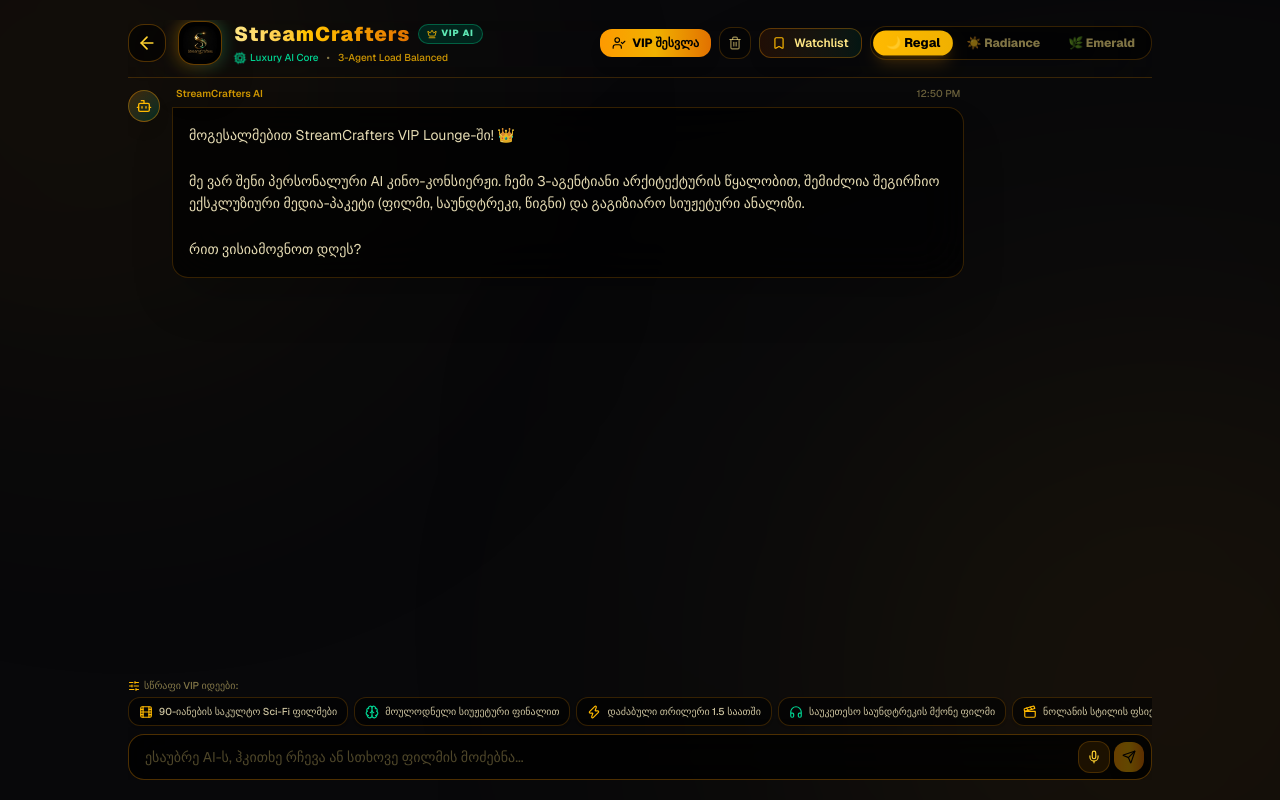
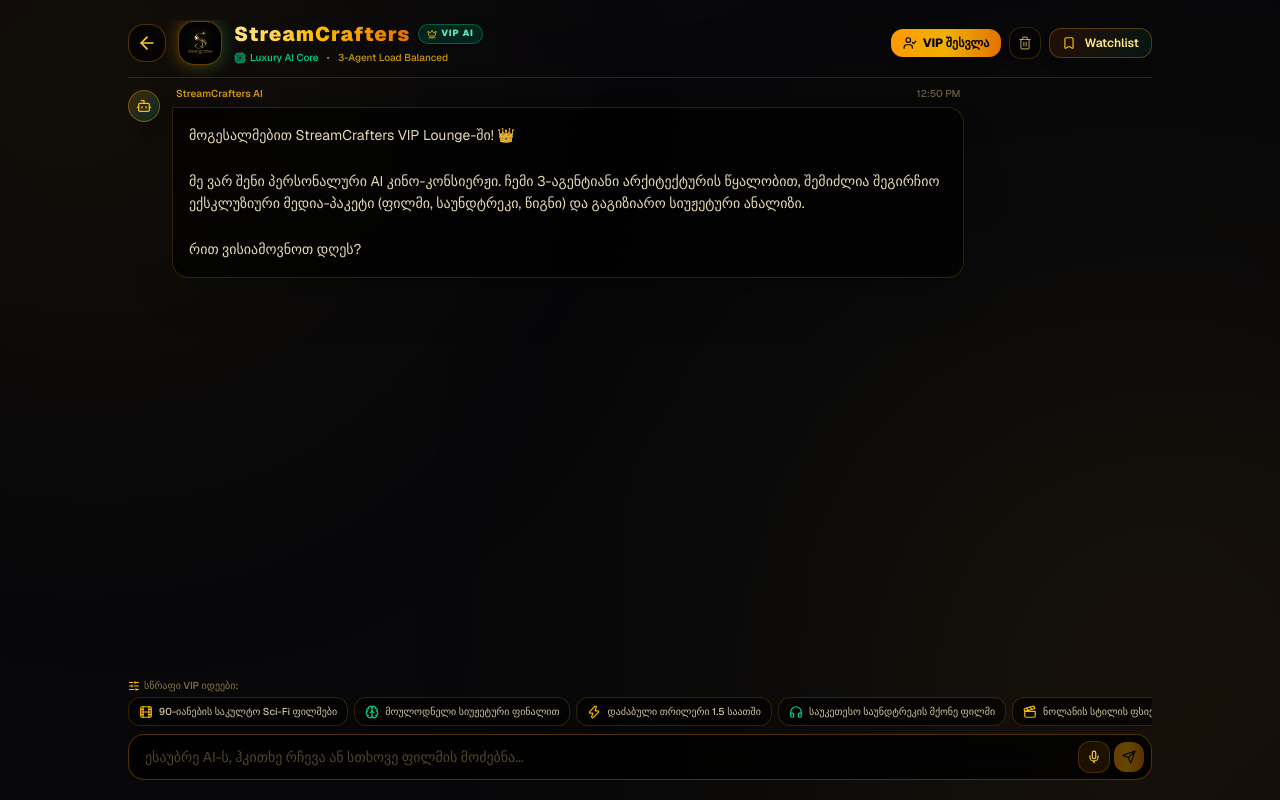
Before and after one commit to lukitomukba-hue/streamcrafters, a Next.js app: page /chat in a window 1280 px wide. Built offline with nearby package versions, Linux system fonts and the light colour scheme.

Commit message:
Remove mood selector bar from header

```diff
--- a/src/app/chat/page.tsx
+++ b/src/app/chat/page.tsx
@@ -7,8 +7,6 @@
 } from "lucide-react";
 import Link from "next/link";
 import AuthModal from "../components/AuthModal";
-
-type Mood = "moody" | "happy" | "chill";
 
 interface MovieResult {
   title: string; year: string; director: string; imdbRating: string; matchScore: number;
@@ -20,7 +18,6 @@
 }
 
 export default function ChatPage() {
-  const [mood, setMood] = useState<Mood>("moody");
   const [input, setInput] = useState("");
   const [loading, setLoading] = useState(false);
   const [isListening, setIsListening] = useState(false);
@@ -77,18 +74,6 @@
     setTimeout(() => setCopiedMovieTitle(null), 2500);
   };
 
-  const themeStyles = {
-    moody: "bg-[#08080a] text-amber-100/90 border-amber-900/30",
-    happy: "bg-[#0b0c09] text-amber-50 border-emerald-900/40",
-    chill: "bg-[#050a08] text-emerald-50 border-emerald-900/40",
-  };
-
-  const orbGlows = {
-    moody: "from-amber-600/20 via-yellow-600/10 to-emerald-950/20",
-    happy: "from-amber-500/20 via-orange-600/15 to-emerald-900/20",
-    chill: "from-emerald-600/20 via-teal-700/15 to-amber-900/20",
-  };
-
   const promptChips = [
     { icon: <Film className="w-3.5 h-3.5 text-amber-400" />, text: "90-იანების საკულტო Sci-Fi ფილმები" },
     { icon: <Brain className="w-3.5 h-3.5 text-emerald-400" />, text: "მოულოდნელი სიუჟეტური ფინალით" },
@@ -124,7 +109,7 @@
       const res = await fetch("/api/recommend", {
         method: "POST",
         headers: { "Content-Type": "application/json" },
-        body: JSON.stringify({ messages: newMessages, mood }),
+        body: JSON.stringify({ messages: newMessages, mood: "moody" }),
       });
       const data = await res.json();
       const aiMsg: Message = {
@@ -144,9 +129,9 @@
   };
 
   return (
-    <main className={`fixed inset-0 transition-colors duration-700 ${themeStyles[mood]} flex flex-col p-3 md:p-5 overflow-hidden select-none font-sans`}>
-      <div className={`absolute -top-40 -left-40 w-[35rem] h-[35rem] bg-gradient-to-br ${orbGlows[mood]} rounded-full blur-[160px] pointer-events-none animate-pulse`} />
-      <div className={`absolute -bottom-40 -right-40 w-[40rem] h-[40rem] bg-gradient-to-tl ${orbGlows[mood]} rounded-full blur-[180px] pointer-events-none`} />
+    <main className="fixed inset-0 bg-[#08080a] text-amber-100/90 border-amber-900/30 flex flex-col p-3 md:p-5 overflow-hidden select-none font-sans">
+      <div className="absolute -top-40 -left-40 w-[35rem] h-[35rem] bg-gradient-to-br from-amber-600/20 via-yellow-600/10 to-emerald-950/20 rounded-full blur-[160px] pointer-events-none animate-pulse" />
+      <div className="absolute -bottom-40 -right-40 w-[40rem] h-[40rem] bg-gradient-to-tl from-amber-600/20 via-yellow-600/10 to-emerald-950/20 rounded-full blur-[180px] pointer-events-none" />
 
       <div className="max-w-5xl w-full mx-auto flex-1 flex flex-col h-full min-h-0 overflow-hidden relative z-10">
         <header className="shrink-0 flex flex-col md:flex-row md:items-center justify-between border-b border-amber-500/20 pb-3 mb-2 gap-2 backdrop-blur-2xl z-20">
@@ -186,29 +171,17 @@
             </div>
           </div>
 
-          <div className="flex items-center justify-between md:justify-end gap-2 w-full md:w-auto">
-            <div className="hidden md:flex items-center gap-2">
+          <div className="flex items-center justify-end gap-2 w-full md:w-auto">
             <button onClick={() => setIsAuthOpen(true)} className="px-3 py-1.5 bg-gradient-to-r from-amber-500 via-yellow-500 to-amber-600 hover:from-amber-400 hover:to-yellow-400 text-black font-extrabold rounded-xl text-xs flex items-center gap-1.5 shadow-lg active:scale-95 transition">
               <UserCheck className="w-3.5 h-3.5" /> VIP შესვლა
             </button>
-              <button onClick={() => setMessages([{ id: Date.now().toString(), sender: "ai", text: "ჩატი გასუფთავებულია!", timestamp: new Date().toLocaleTimeString([], { hour: "2-digit", minute: "2-digit" }) }])} className="p-2 bg-black/40 hover:bg-amber-500/10 border border-amber-500/20 rounded-xl text-amber-200/60 hover:text-amber-300 transition-all text-xs">
+            <button onClick={() => setMessages([{ id: Date.now().toString(), sender: "ai", text: "ჩატი გასუფთავებულია!", timestamp: new Date().toLocaleTimeString([], { hour: "2-digit", minute: "2-digit" }) }])} className="p-2 bg-black/40 hover:bg-amber-500/10 border border-amber-500/20 rounded-xl text-amber-200/60 hover:text-amber-300 transition-all text-xs" title="ჩატის გასუფთავება">
               <Trash2 className="w-3.5 h-3.5" />
             </button>
             <button onClick={() => setShowWatchlist(!showWatchlist)} className="px-3 py-1.5 bg-gradient-to-r from-amber-950/40 to-emerald-950/40 hover:from-amber-900/60 hover:to-emerald-900/60 border border-amber-500/30 rounded-xl text-amber-200 transition-all text-xs font-semibold flex items-center gap-2 relative shadow-lg">
               <Bookmark className="w-3.5 h-3.5 text-amber-400" /> Watchlist
               {watchlist.length > 0 && <span className="px-1.5 py-0.2 bg-gradient-to-r from-amber-400 to-yellow-500 text-black text-[10px] font-black rounded-full shadow">{watchlist.length}</span>}
             </button>
-            </div>
-
-            <div className="flex items-center gap-1 bg-black/60 p-1 rounded-2xl border border-amber-500/20 backdrop-blur-xl w-full md:w-auto justify-center shadow-inner">
-              {(["moody", "happy", "chill"] as Mood[]).map((m) => (
-                <button key={m} onClick={() => setMood(m)} className={`px-3 py-1 rounded-xl text-xs font-extrabold capitalize transition-all duration-300 flex-1 md:flex-none ${mood === m ? "bg-gradient-to-r from-amber-400 to-yellow-500 text-black shadow-lg shadow-amber-500/20 scale-105" : "text-amber-200/50 hover:text-amber-300"}`}>
-                  {m === "moody" && "🌙 Regal"}
-                  {m === "happy" && "☀️ Radiance"}
-                  {m === "chill" && "🌿 Emerald"}
-                </button>
-              ))}
-            </div>
           </div>
         </header>
 
```
Lines whose indentation alone changed are shown as unchanged.
